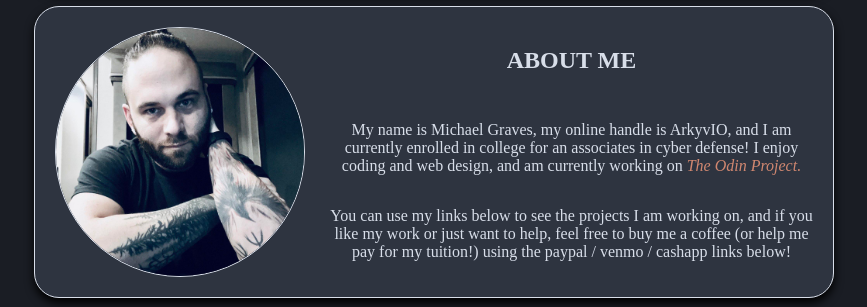
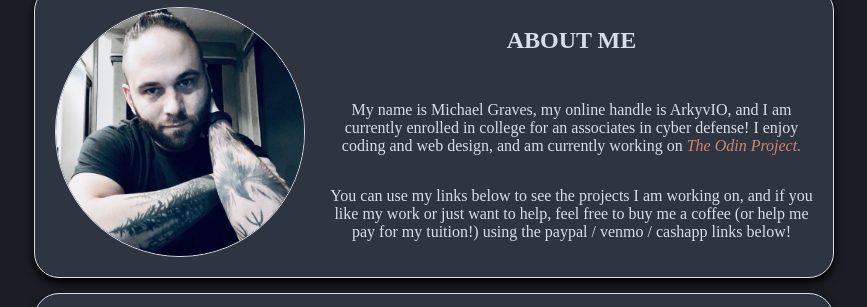
Before and after one commit to ArkyvIO/main-web-arkyvio, a plain HTML site: page index.html in a window 1280 px wide. Shown: the part 178-485 px from the top of the page, without its empty margins (206-1073 px from the left). Drawn offline with Linux system fonts and the light colour scheme.

Commit message:
Fixed small scroll issue due to 100vh

```diff
--- a/css/styles.css
+++ b/css/styles.css
@@ -35,11 +35,15 @@ body {
     box-sizing: inherit;
 }
 
+.page-container {
+    height: 95vh;
+    width: 100%;
+}
+
 .page-container,
 .content-container {
     display: flex;
     flex-direction: column;
-    height: 100vh;
     gap: 15px;
 }
 
```
